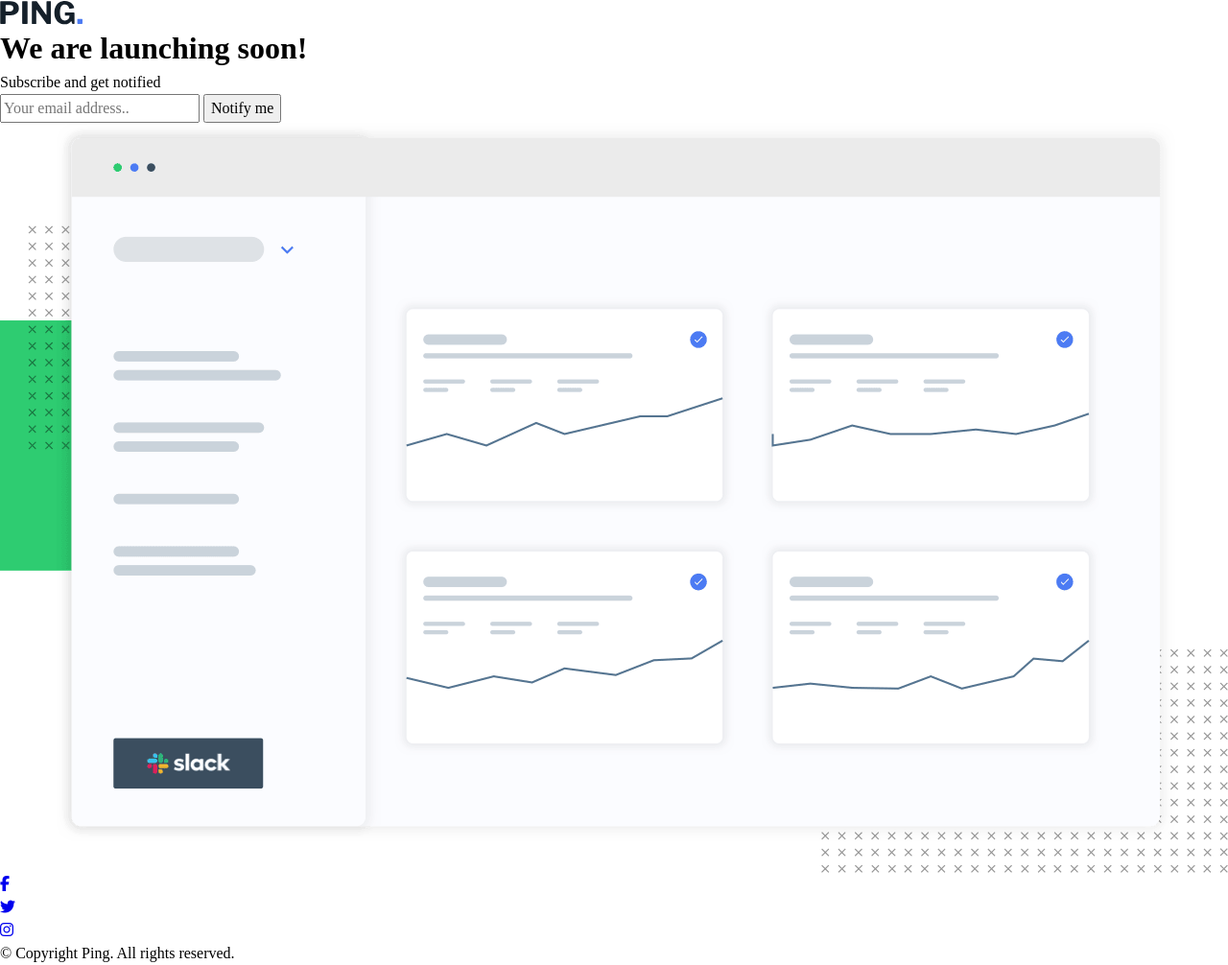
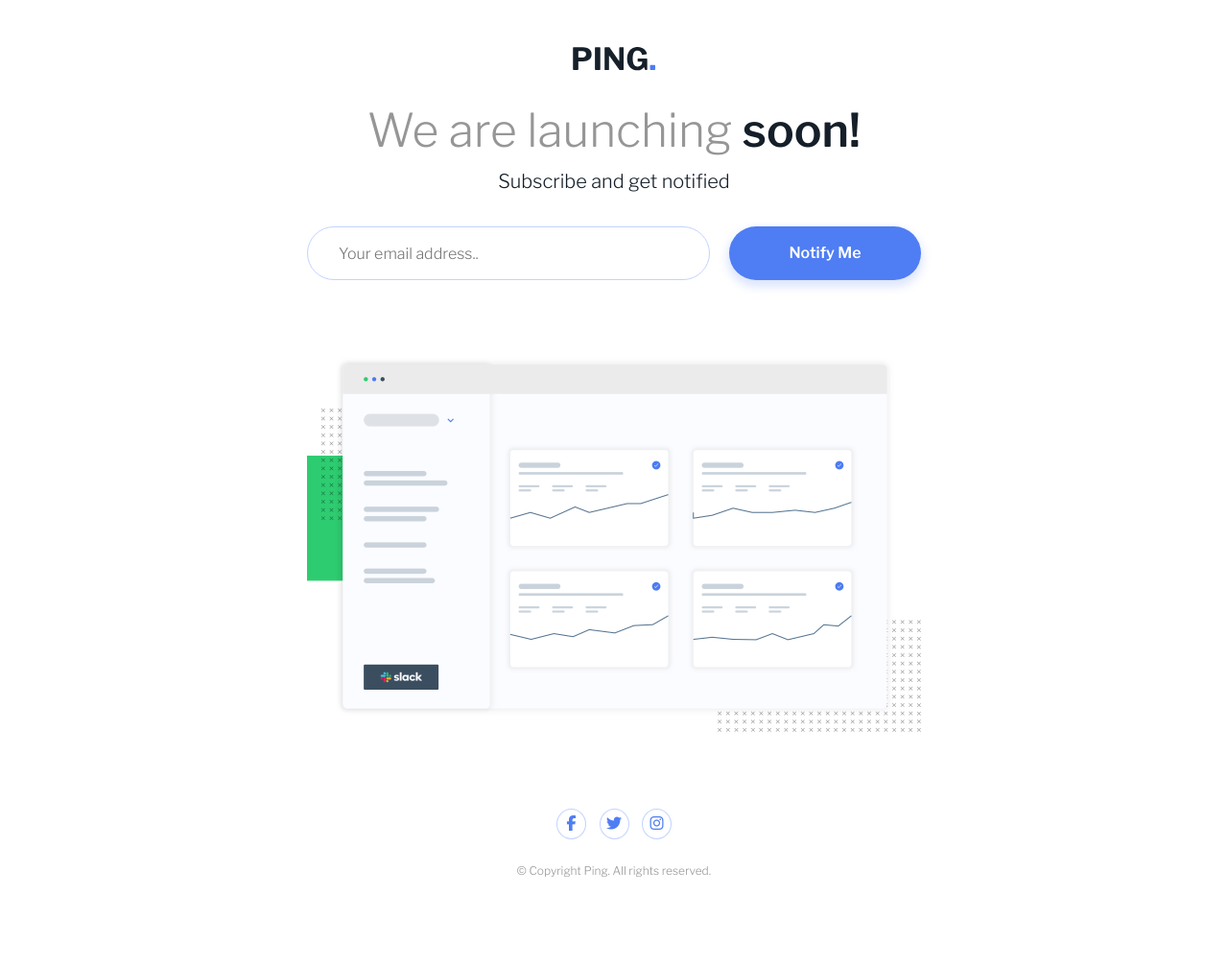
Before and after one commit to alann13/Ping-Coming-Soon-Page, a website built with Vite: page index.html in a window 1280 px wide. Shown: the whole page at 96% size. Built offline with nearby package versions, Linux system fonts and the light colour scheme.

Commit message:
landing page done

```diff
--- a/index.html
+++ b/index.html
@@ -15,27 +15,34 @@
     </header>
     <main>
       <form>
-        <label for="email"></label>
-        <input type="text" id="email" placeholder="Your email address.." />
-        <button>Notify me</button>
+        <fieldset>
+          <label for="email"></label>
+          <input class="email-input" type="text" name="email" placeholder="Your email address.." />
+          <p class="form-error-message hidden">Please provide a valid email address</p>
+        </fieldset>
+
+        <button type="submit" class="form-button">Notify me</button>
       </form>
 
       <img src="/images/illustration-dashboard.png" alt="illustration dashboard" />
     </main>
+
     <footer>
       <ul class="social-medias-container">
         <li>
-          <a href="#"><i class="fa-brands fa-facebook-f"></i></a>
+          <a href="#"><i class="fa-brands fa-facebook-f" title="facebook icon"></i></a>
         </li>
         <li>
-          <a href="#"><i class="fa-brands fa-twitter"></i></a>
+          <a href="#"><i class="fa-brands fa-twitter" title="twitter icon"></i></a>
         </li>
         <li>
-          <a href="#"><i class="fa-brands fa-instagram"></i></a>
+          <a href="#"><i class="fa-brands fa-instagram" title="instagram icon"></i></a>
         </li>
       </ul>
+
       <p>© Copyright Ping. All rights reserved.</p>
     </footer>
+
     <script type="module" src="/main.js"></script>
   </body>
 </html>
--- a/main.js
+++ b/main.js
@@ -1 +1,27 @@
 import '@styles/index.css'
+
+const form = document.querySelector('form')
+const formErrorMessage = document.querySelector('.form-error-message')
+const formEmailInput = document.querySelector('.email-input')
+
+const isEmailValid = (email) => {
+  const emailRegex = /^\w+([\.-]?\w+)*@\w+([\.-]?\w+)*(\.\w{2,3})+$/
+
+  return emailRegex.test(email)
+}
+
+form.addEventListener('submit', (event) => {
+  event.preventDefault()
+
+  const formData = new FormData(form)
+  const email = formData.get('email').toString()
+
+  if (!isEmailValid(email)) {
+    formEmailInput.classList.add('error-state')
+    formErrorMessage.classList.remove('hidden')
+  } else {
+    formEmailInput.classList.remove('error-state')
+    formErrorMessage.classList.add('hidden')
+    form.reset()
+  }
+})
--- a/styles/main.css
+++ b/styles/main.css
@@ -1,3 +1,211 @@
 :root {
+  --blue: hsl(223, 87%, 63%);
+  --light-blue: hsl(223, 87%, 63%, 80%);
+  --lighter-blue: hsl(223, 87%, 63%, 20%);
+  --dark-blue: hsl(209, 33%, 12%);
+  --gray: hsl(0, 0%, 59%);
+  --light-gray: #d8d8d8;
+  --light-red: hsl(354, 100%, 66%);
+  --pale-blue: hsl(223, 100%, 88%);
   --white: white;
+
+  --font: 'Libre Franklin', sans-serif;
+  --transition-effect: all 0.3s ease;
 }
+
+.hidden {
+  display: none;
+}
+
+.error-state {
+  border: 1px solid var(--light-red);
+}
+
+body {
+  font-family: var(--font);
+  margin: auto;
+  max-width: 44.5rem;
+  padding: 3rem 0 5rem;
+}
+
+body > * {
+  align-items: center;
+  display: flex;
+  flex-direction: column;
+  justify-content: center;
+}
+
+header {
+  align-items: center;
+  display: flex;
+  flex-direction: column;
+  justify-content: center;
+  margin-bottom: 2rem;
+}
+
+header img {
+  margin-bottom: 2rem;
+}
+
+header h1 {
+  color: var(--gray);
+  font-size: 3rem;
+  line-height: 1.25;
+  font-weight: 300;
+  margin-bottom: 0.5rem;
+}
+
+header h1 span {
+  color: var(--dark-blue);
+  font-weight: 600;
+}
+
+header p {
+  color: var(--dark-blue);
+  font-size: 1.25rem;
+  font-weight: 300;
+}
+
+main {
+  align-items: center;
+  display: flex;
+  flex-direction: column;
+  justify-content: center;
+  margin: 0 auto 5rem;
+  width: 40rem;
+}
+
+form {
+  display: flex;
+  justify-content: space-between;
+  margin-bottom: 5rem;
+  width: 100%;
+}
+
+form fieldset {
+  border: 0;
+  padding: 0;
+}
+
+form input {
+  border: 1px solid var(--pale-blue);
+  border-radius: 28px;
+  color: #b8c7ed;
+  height: 3.5rem;
+  padding-left: 2rem;
+  width: 26.25rem;
+}
+
+form input:focus-visible {
+  outline: none;
+  color: var(--dark-blue);
+}
+
+form .form-error-message {
+  color: var(--light-red);
+  font-size: 0.75rem;
+  font-style: italic;
+  letter-spacing: 0.15px;
+  padding-left: 2rem;
+  padding-top: 0.5rem;
+}
+
+form .form-button {
+  border: 0;
+  background: var(--blue);
+  border-radius: 28px;
+  box-shadow: 0 5px 10px 2px var(--lighter-blue);
+  cursor: pointer;
+  color: var(--white);
+  font-size: 1rem;
+  font-weight: 600;
+  height: 3.5rem;
+  text-transform: capitalize;
+  transition: var(--transition-effect);
+  width: 12.5rem;
+}
+
+form .form-button:hover {
+  background: var(--light-blue);
+}
+
+footer {
+  text-align: center;
+}
+
+.social-medias-container {
+  display: flex;
+  width: 7.5rem;
+  justify-content: space-between;
+  margin-bottom: 1.5rem;
+}
+
+.social-medias-container li {
+  align-items: center;
+  border: 1px solid var(--pale-blue);
+  border-radius: 50%;
+  color: var(--blue);
+  cursor: pointer;
+  display: flex;
+  height: 32px;
+  justify-content: center;
+  transition: var(--transition-effect);
+  width: 31px;
+}
+
+.social-medias-container li:hover {
+  background: var(--blue);
+  border: 1px solid var(--blue);
+  color: var(--white);
+}
+
+.social-medias-container li a {
+  color: inherit;
+}
+
+footer p {
+  color: var(--gray);
+  font-size: 0.75rem;
+  font-weight: 300;
+}
+
+@media screen and (max-width: 40rem) {
+  body {
+    max-width: 20rem;
+    padding-bottom: 0;
+  }
+
+  header h1 {
+    font-size: 1.375rem;
+  }
+
+  header p {
+    font-size: 0.75rem;
+  }
+
+  main {
+    width: 100%;
+  }
+
+  form {
+    flex-direction: column;
+    width: 100%;
+    margin-bottom: 3rem;
+  }
+
+  form fieldset {
+    margin-bottom: 1rem;
+  }
+
+  form input {
+    width: 100%;
+  }
+
+  form .form-button {
+    width: 100%;
+  }
+
+  main img {
+    width: 20rem;
+  }
+}
--- a/styles/reset.css
+++ b/styles/reset.css
@@ -8,12 +8,6 @@
 /* Remove default margin */
 * {
   margin: 0;
-}
-
-/* Allow percentage-based heights in the application */
-html,
-body {
-  height: 100%;
 }
 
 /* a11y */
```
Also changed, not shown: 1 other file.
